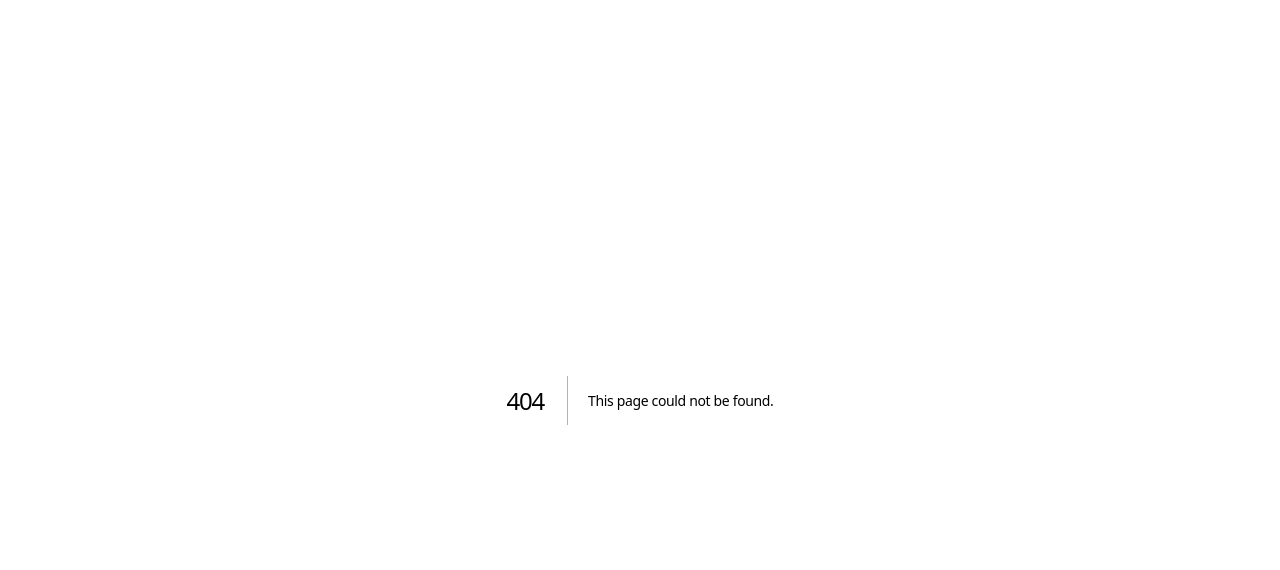
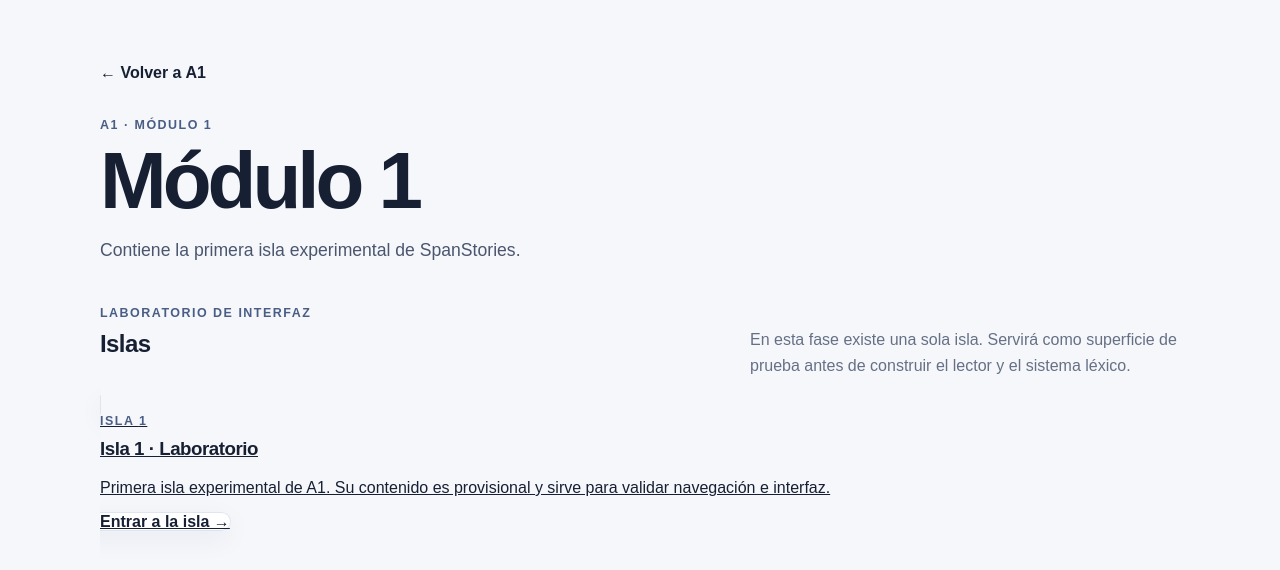
Before and after one commit to materiasordenadas-del/SpanStories, a Next.js app: page /niveles/a1/modulos/1 in a window 1280 px wide. Before the commit this address had no page. Shown: the top 570 px of the page. Built offline with nearby package versions, Linux system fonts and the light colour scheme.

Commit message:
feat: add experimental module page

```diff
--- /dev/null
+++ b/app/niveles/[level]/modulos/[module]/page.tsx
@@ -0,0 +1,71 @@
+import Link from "next/link";
+import { notFound } from "next/navigation";
+import { LEVELS, getLevelBySlug, getModuleById } from "@/lib/curriculum";
+
+type ModulePageProps = {
+  params: Promise<{ level: string; module: string }>;
+};
+
+export function generateStaticParams() {
+  return LEVELS.flatMap((level) =>
+    level.modules
+      .filter((module) => module.status === "experimental")
+      .map((module) => ({ level: level.slug, module: String(module.id) })),
+  );
+}
+
+export default async function ModulePage({ params }: ModulePageProps) {
+  const { level: levelSlug, module: moduleId } = await params;
+  const level = getLevelBySlug(levelSlug);
+
+  if (!level) {
+    notFound();
+  }
+
+  const moduleSummary = getModuleById(level, moduleId);
+
+  if (!moduleSummary || moduleSummary.status !== "experimental") {
+    notFound();
+  }
+
+  return (
+    <main className="page-shell">
+      <Link className="back-link" href={`/niveles/${level.slug}`}>
+        ← Volver a {level.code}
+      </Link>
+
+      <section className="hero compact-hero">
+        <p className="eyebrow">{level.code} · {moduleSummary.title}</p>
+        <h1>{moduleSummary.title}</h1>
+        <p className="lead">{moduleSummary.description}</p>
+      </section>
+
+      <section>
+        <div className="section-heading">
+          <div>
+            <p className="eyebrow">Laboratorio de interfaz</p>
+            <h2>Islas</h2>
+          </div>
+          <p>En esta fase existe una sola isla. Servirá como superficie de prueba antes de construir el lector y el sistema léxico.</p>
+        </div>
+
+        <div className="island-grid">
+          {moduleSummary.islands.map((island) => (
+            <Link
+              className="card island-card"
+              href={`/niveles/${level.slug}/modulos/${moduleSummary.id}/islas/${island.slug}`}
+              key={island.id}
+            >
+              <div>
+                <p className="eyebrow">Isla {island.id}</p>
+                <h3>{island.title}</h3>
+                <p>{island.description}</p>
+              </div>
+              <span className="card-action">Entrar a la isla →</span>
+            </Link>
+          ))}
+        </div>
+      </section>
+    </main>
+  );
+}
```
